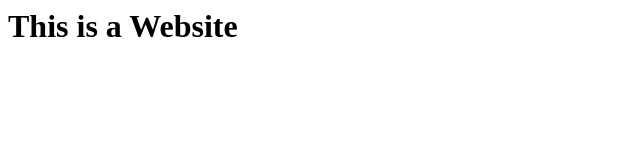
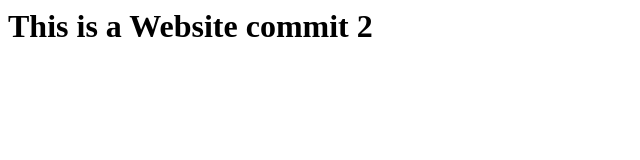
Before and after one commit to Abhijit-aws/codebase01, a plain HTML site: page index.html in a window 1280 px wide. Shown: the whole page, without its empty margins (0-640 px from the left). Drawn offline with Linux system fonts and the light colour scheme.

Commit message:
Modified index file

```diff
--- a/index.html
+++ b/index.html
@@ -1 +1 @@
-<h1> This is a Website </h1>
+<h1> This is a Website commit 2 </h1>
```
